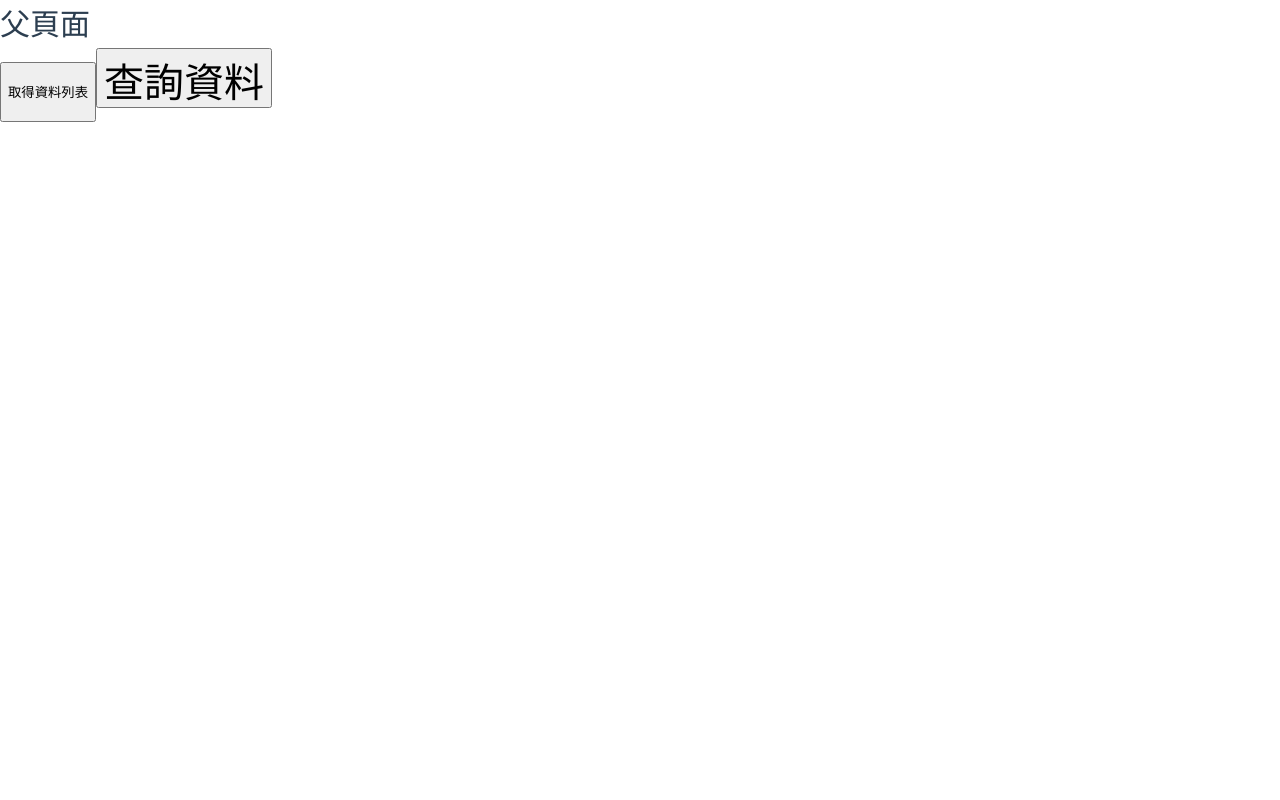
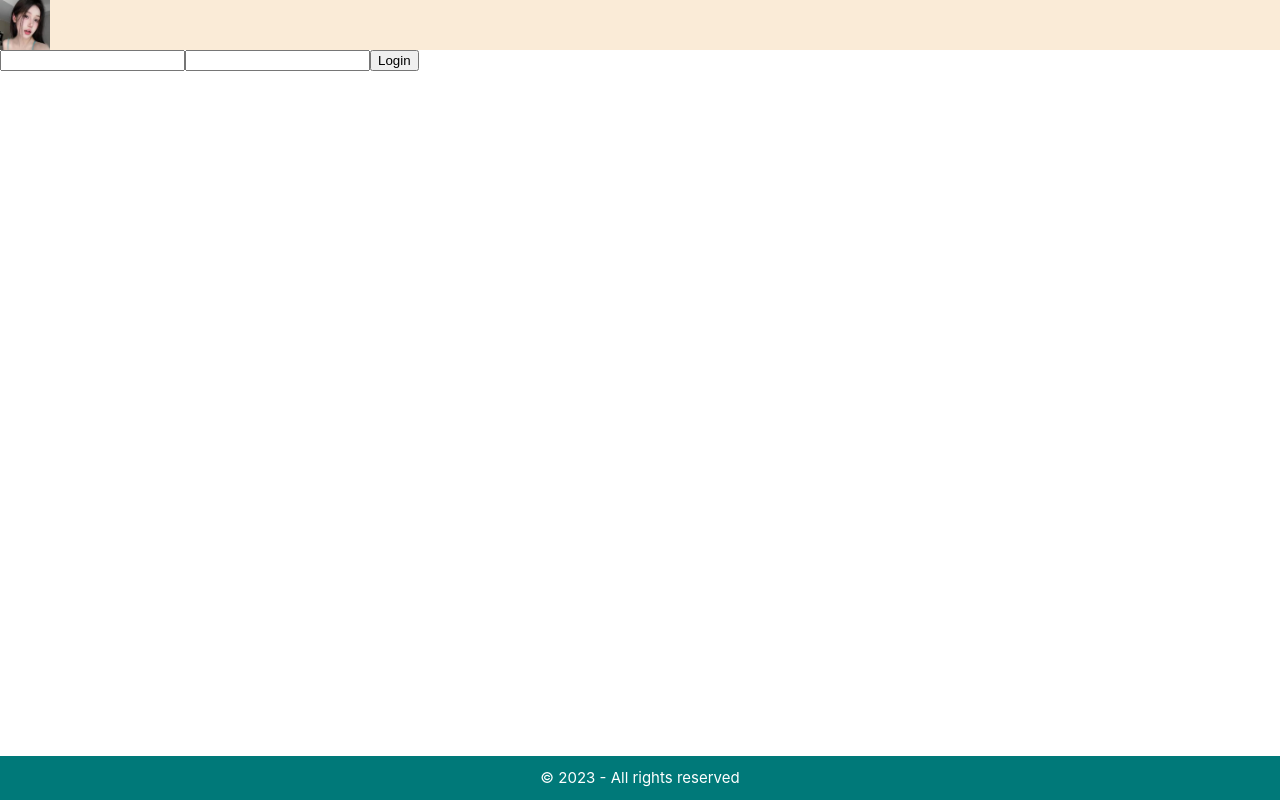
Before and after one commit to kaichun831/vue-lesson, a Vue app: page / in a window 1280 px wide. Built offline with nearby package versions, Linux system fonts and the light colour scheme; no server answers.

Commit message:
refactor : 調整Footer Header邏輯

```diff
--- a/src/App.vue
+++ b/src/App.vue
@@ -4,7 +4,7 @@
   <!-- </page> -->
   <!-- <main-screen></main-screen> -->
 
-  <page :isShowHeader="isShowFooter" :isShowFooter="isShowHeader">
+  <page>
     <router-view></router-view>
   </page>
 </template>
@@ -22,8 +22,7 @@ if(MODE==='Production'){
 
 import Page from '@/components/Page.vue'
 import { ref } from 'vue'
-const isShowFooter = ref(false)
-const isShowHeader = ref(false)
+
 
 function method1(params) {}
 </script>
--- a/src/components/AppFooter.vue
+++ b/src/components/AppFooter.vue
@@ -1,5 +1,5 @@
 <template>
-  <footer class="footer" v-if="show">
+  <footer class="footer">
     <div class="wrapper">
       <p>© 2023 - All rights reserved</p>
     </div>
@@ -7,15 +7,8 @@
 </template>
 
 <script setup>
-import { defineProps } from 'vue'
 
-defineProps({
-  show: {
-    type: Boolean, //型態
-    default: true, //預設值
-    required: false, //必填與否
-  },
-})
+
 </script>
 <style scoped lang="scss">
 .footer {
--- a/src/components/AppHeader.vue
+++ b/src/components/AppHeader.vue
@@ -1,18 +1,11 @@
 <template>
-  <header class="header" v-if="show">
+  <header class="header">
     <img alt="Vue logo" class="logo" src=".././assets/images/pretty.png" width="50" height="50" />
   </header>
 </template>
 
 <script setup>
-import { defineProps } from 'vue'
 
-defineProps({
-  show: {
-    type: Boolean,
-    default: true,
-  },
-})
 </script>
 
 <style scoped lang="scss">
--- a/src/components/Page.vue
+++ b/src/components/Page.vue
@@ -1,23 +1,27 @@
 <template>
-  <app-header :show="isShowHeader"></app-header>
+  <app-header v-if="isShowHeader"></app-header>
   <main>
     <slot></slot>
   </main>
-  <app-footer :show="isShowFooter"></app-footer>
+  <app-footer v-if="isShowFooter"></app-footer>
 </template>
 
 <script setup>
 import AppHeader from '@/components/AppHeader.vue'
 import AppFooter from '@/components/AppFooter.vue'
-import { defineProps } from 'vue'
-defineProps({
-  isShowHeader: {
-    type: Boolean,
-    default: true,
-  },
-  isShowFooter: {
-    type: Boolean,
-    default: true,
-  },
+import router from '../router'
+import { ref } from 'vue'
+
+const isShowHeader = ref(true)
+const isShowFooter = ref(true)
+
+router.beforeEach((to, from, next) => {
+  console.log('to', to.name)
+  // console.log('from', from)
+  if (to.name === 'About') {
+    isShowHeader.value = false
+    isShowFooter.value = false
+  }
+  next()
 })
 </script>
--- a/src/router.js
+++ b/src/router.js
@@ -11,7 +11,7 @@ const routes = [
   {
     path: '/',
     name: 'Home',
-    component: () => Father,
+    component: () => MainScreen,
   },
   {
     path: '/about',
```
